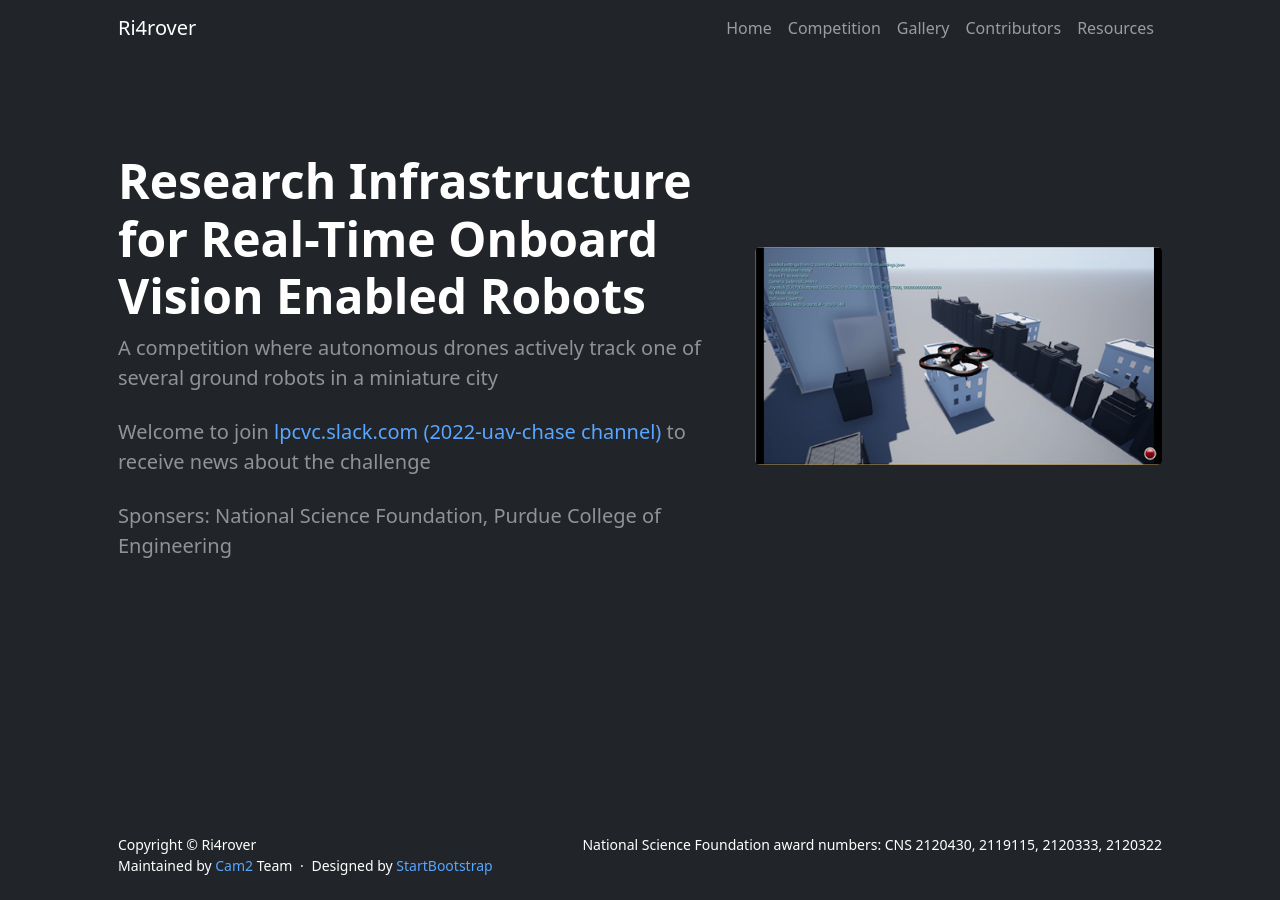
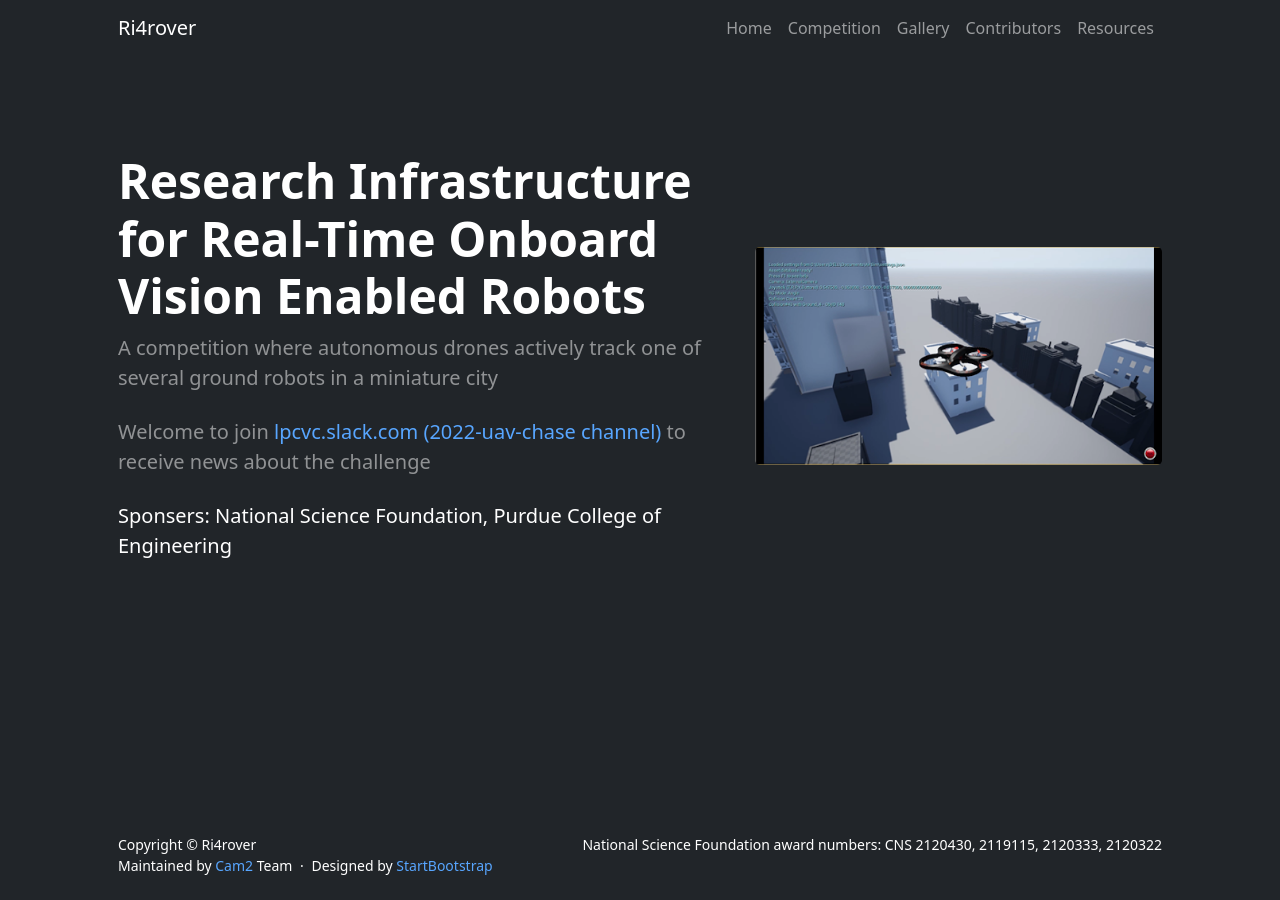
Before and after one commit to OliverQiang/Ri4rover, a Jekyll site: the page built from index.html, in a window 1280 px wide. Built offline with Jekyll 4.4.1, drawn with Linux system fonts in a browser that asks for light colours.

Commit message:
Update index.html

```diff
--- a/index.html
+++ b/index.html
@@ -16,7 +16,7 @@ redirect_from:
                     <h1 class="display-5 fw-bolder text-white mb-2">Research Infrastructure for Real-Time Onboard Vision Enabled Robots</h1>
                     <p class="lead fw-normal text-white-50 mb-4">A competition where autonomous drones actively track one of several ground robots in a miniature city</p>
                     <p class="lead fw-normal text-white-50 mb-4">Welcome to join <a href="https://lpcvc.slack.com/join/shared_invite/enQtOTQzMzA5OTg0NzA0LTY4YjY2YmI2NmM0YTBhM[…]EwZjI4NTAxYTEyZTkyZmE4ZWVhZWQ0Y2NkOGFhZmY4NzI0YjU4OGUzMWUwNjE">lpcvc.slack.com (2022-uav-chase channel)</a> to receive news about the challenge</p>
-                    <p class="lead fw-normal text-white-50 mb-4">Sponsers: National Science Foundation, Purdue College of Engineering</p>
+                    <p class="lead fw-normal text-white mb-2">Sponsers: National Science Foundation, Purdue College of Engineering</p>
                 </div>
             </div>
             <div class="col-xl-5 col-xxl-6 d-none d-xl-block text-center"><img class="img-fluid rounded-3 my-5" src="assets/gallery/b.simulator demo.png" alt="..." /></div>
```
